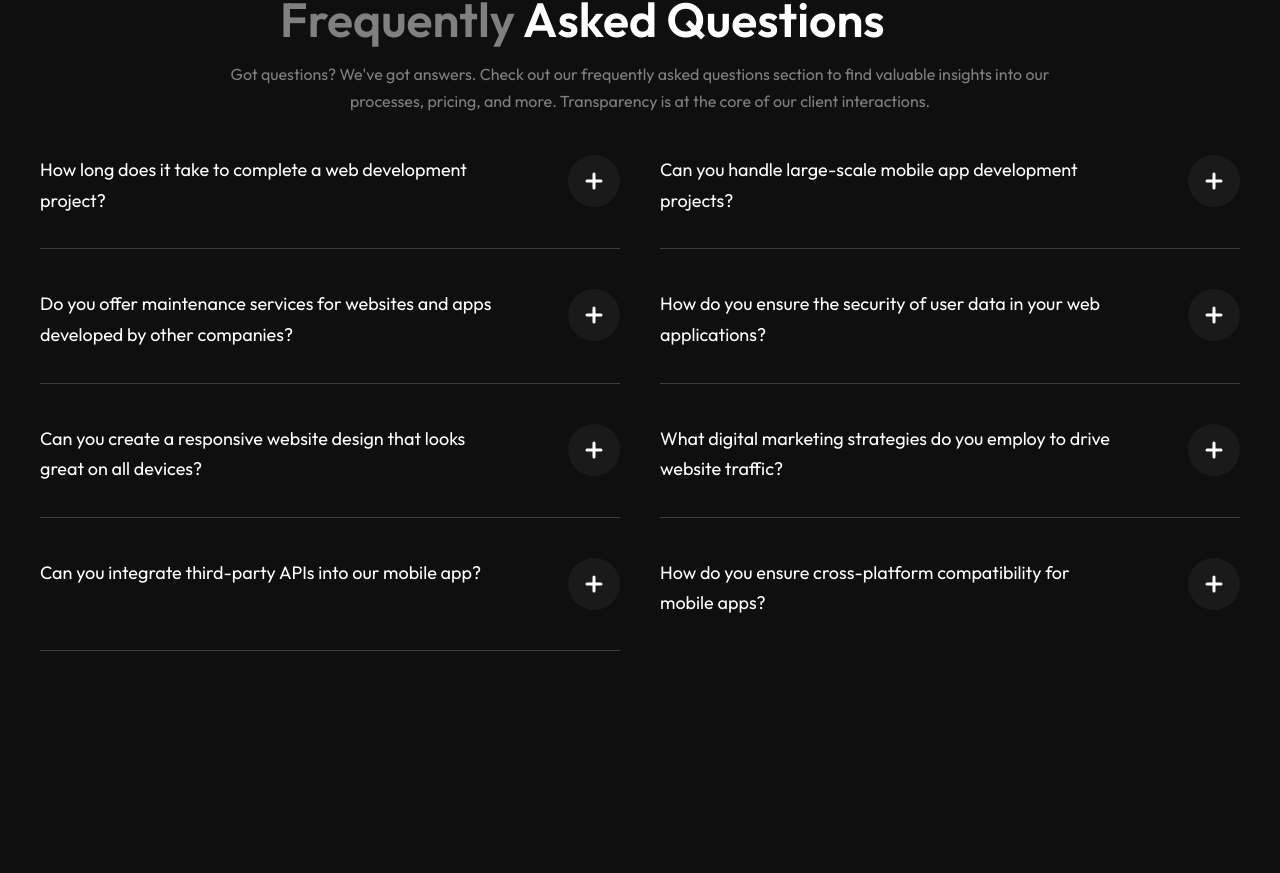
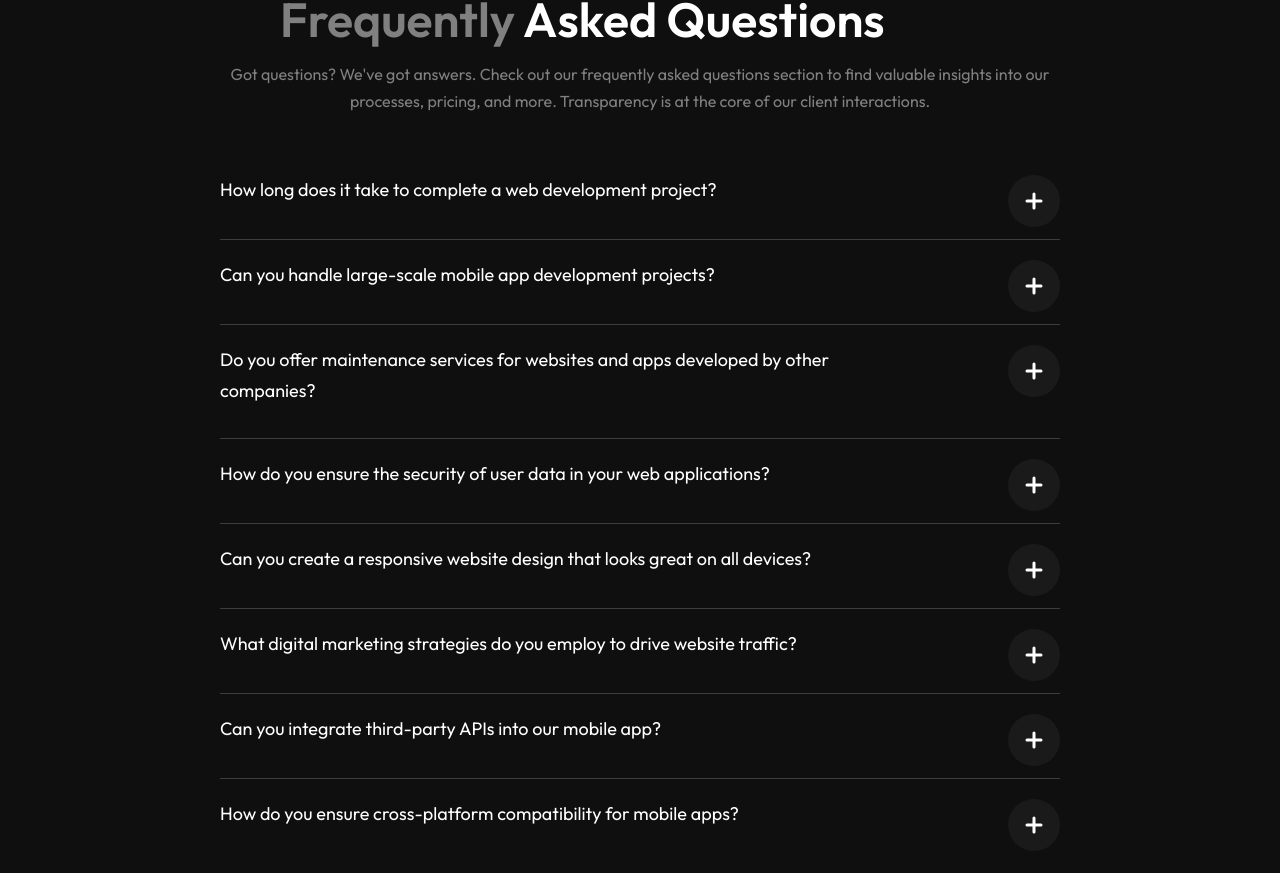
Before and after one commit to Segundavid-Dev/aerassky, a React (Vite) app: page / in a window 1280 px wide. Shown: the part 4640-5513 px from the top of the page. Before the commit the page ends 5411 px from the top, so only its background shows below. Built offline with nearby package versions, Linux system fonts and the light colour scheme.

Commit message:
fix: alignment issue with faq

```diff
--- a/src/components/home/FAQ.tsx
+++ b/src/components/home/FAQ.tsx
@@ -1,4 +1,5 @@
 import { FAQArray } from "../../../public/data";
+import { useState } from "react";
 
 import { Plus } from "lucide-react";
 
@@ -23,14 +24,21 @@ export default function FAQ() {
 }
 
 function FAQGrid() {
+  const [openFaqId, setOpenFaqId] = useState<number | null>(null);
+
+  const openFaq = (id: number) => {
+    setOpenFaqId((prev) => (prev === id ? null : id));
+  };
+
   return (
-    <div className="grid grid-cols-2 gap-10">
+    <div className="w-[70%] mx-auto">
       {FAQArray.map((item, index) => (
         <div
           key={index}
+          onClick={() => openFaq(index)}
           className={`${
             index !== 7 ? "border-b border-gray-100/20" : ""
-          } cursor-pointer pb-3`}
+          } cursor-pointer pb-3 py-5`}
         >
           <div className="flex justify-between">
             <h2 className="text-[18px] pb-5 w-[80%]">{item.title}</h2>
@@ -39,7 +47,9 @@ function FAQGrid() {
             </span>
           </div>
           <p
-            className={`text-[var(--text-gray)] ${"max-h-0 overflow-hidden"} transition-all duration-200 ease-out`}
+            className={`text-[var(--text-gray)] ${
+              openFaqId !== index ? "max-h-0 overflow-hidden" : ""
+            } transition-all duration-200 ease-out`}
           >
             {item.text}
           </p>
```
